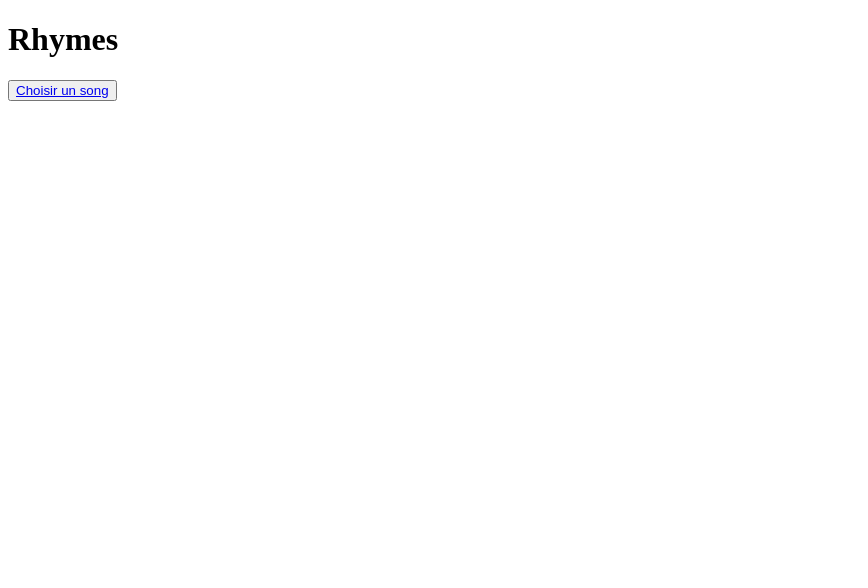
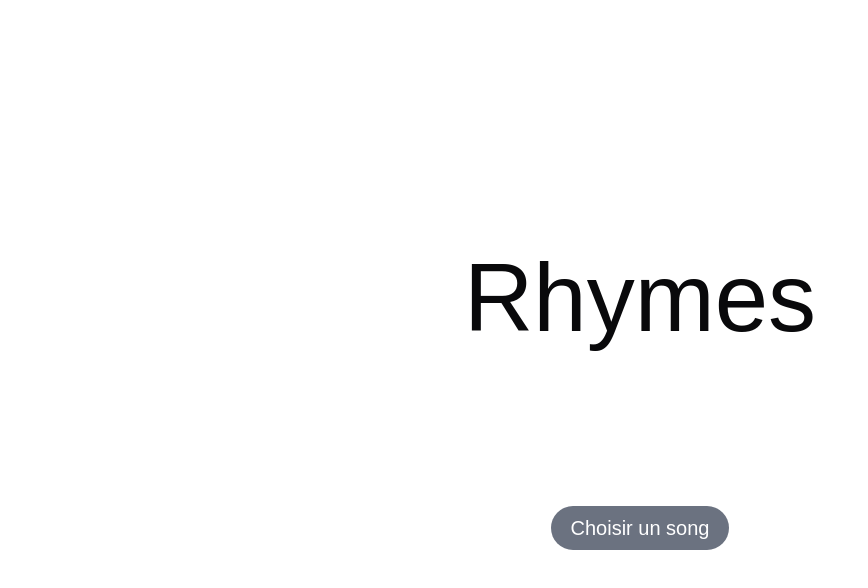
Before and after one commit to CorentinCLERO/RapLineBattle, a Next.js app: page / in a window 1280 px wide. Shown: the top 588 px of the page, without its empty margins (0-868 px from the left). Built offline with nearby package versions, Linux system fonts and the light colour scheme.

Commit message:
🐛 FIX: tailwind style and add prisma generate

```diff
--- a/package.json
+++ b/package.json
@@ -5,7 +5,7 @@
   "type": "module",
   "scripts": {
     "dev": "next dev",
-    "build": "next build",
+    "build": "next build && prisma generate",
     "start": "next start",
     "lint": "next lint"
   },
--- /dev/null
+++ b/src/app/globals.css
@@ -0,0 +1,78 @@
+@tailwind base;
+@tailwind components;
+@tailwind utilities;
+
+body {
+  font-family: Arial, Helvetica, sans-serif;
+}
+
+@layer utilities {
+  .text-balance {
+    text-wrap: balance;
+  }
+}
+
+@layer base {
+  :root {
+    --background: 0 0% 100%;
+    --foreground: 240 10% 3.9%;
+    --card: 0 0% 100%;
+    --card-foreground: 240 10% 3.9%;
+    --popover: 0 0% 100%;
+    --popover-foreground: 240 10% 3.9%;
+    --primary: 240 5.9% 10%;
+    --primary-foreground: 0 0% 98%;
+    --secondary: 240 4.8% 95.9%;
+    --secondary-foreground: 240 5.9% 10%;
+    --muted: 240 4.8% 95.9%;
+    --muted-foreground: 240 3.8% 46.1%;
+    --accent: 240 4.8% 95.9%;
+    --accent-foreground: 240 5.9% 10%;
+    --destructive: 0 84.2% 60.2%;
+    --destructive-foreground: 0 0% 98%;
+    --border: 240 5.9% 90%;
+    --input: 240 5.9% 90%;
+    --ring: 240 10% 3.9%;
+    --chart-1: 12 76% 61%;
+    --chart-2: 173 58% 39%;
+    --chart-3: 197 37% 24%;
+    --chart-4: 43 74% 66%;
+    --chart-5: 27 87% 67%;
+    --radius: 0.5rem;
+  }
+  .dark {
+    --background: 240 10% 3.9%;
+    --foreground: 0 0% 98%;
+    --card: 240 10% 3.9%;
+    --card-foreground: 0 0% 98%;
+    --popover: 240 10% 3.9%;
+    --popover-foreground: 0 0% 98%;
+    --primary: 0 0% 98%;
+    --primary-foreground: 240 5.9% 10%;
+    --secondary: 240 3.7% 15.9%;
+    --secondary-foreground: 0 0% 98%;
+    --muted: 240 3.7% 15.9%;
+    --muted-foreground: 240 5% 64.9%;
+    --accent: 240 3.7% 15.9%;
+    --accent-foreground: 0 0% 98%;
+    --destructive: 0 62.8% 30.6%;
+    --destructive-foreground: 0 0% 98%;
+    --border: 240 3.7% 15.9%;
+    --input: 240 3.7% 15.9%;
+    --ring: 240 4.9% 83.9%;
+    --chart-1: 220 70% 50%;
+    --chart-2: 160 60% 45%;
+    --chart-3: 30 80% 55%;
+    --chart-4: 280 65% 60%;
+    --chart-5: 340 75% 55%;
+  }
+}
+
+@layer base {
+  * {
+    @apply border-border;
+  }
+  body {
+    @apply bg-background text-foreground;
+  }
+}
--- a/src/app/layout.tsx
+++ b/src/app/layout.tsx
@@ -1,5 +1,23 @@
-// app/layout.tsx
+import type { Metadata } from "next";
 import { Suspense } from 'react'
+import localFont from "next/font/local";
+import "./globals.css";
+
+const geistSans = localFont({
+  src: "./fonts/GeistVF.woff",
+  variable: "--font-geist-sans",
+  weight: "100 900",
+});
+const geistMono = localFont({
+  src: "./fonts/GeistMonoVF.woff",
+  variable: "--font-geist-mono",
+  weight: "100 900",
+});
+
+export const metadata: Metadata = {
+  title: "Create Next App",
+  description: "Generated by create next app",
+};
 
 export default function RootLayout({
   children,
@@ -8,7 +26,9 @@ export default function RootLayout({
 }) {
   return (
     <html>
-      <body>
+      <body
+        className={`${geistSans.variable} ${geistMono.variable} antialiased`}
+      >
         <Suspense fallback={<div>Loading...</div>}>
           {children}
         </Suspense>
```
